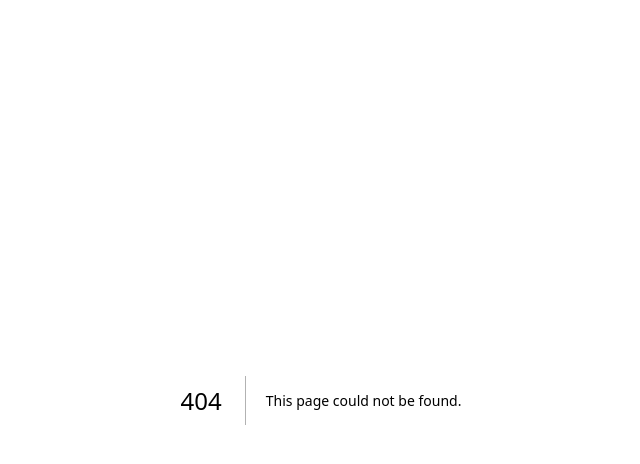
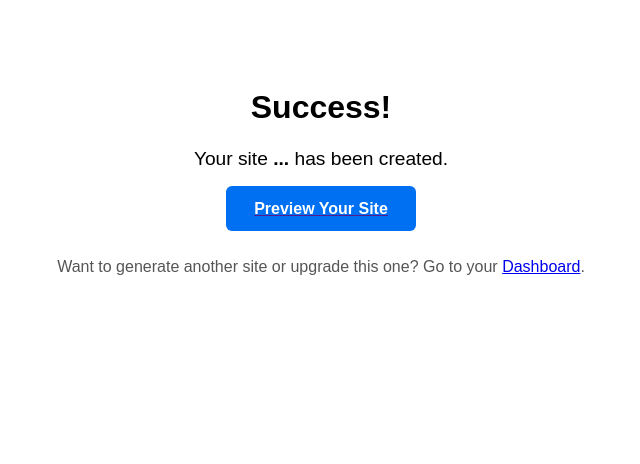
Before and after one commit to GlobalBlockInc/AIOS-frontend, a Next.js app: page /solostack/success in a window 1280 px wide. Before the commit this address had no page. Shown: the top 464 px of the page, without its empty margins (319-959 px from the left). Built offline with nearby package versions, Linux system fonts and the light colour scheme.

Commit message:
Create success.jsx

```diff
--- /dev/null
+++ b/pages/solostack/success.jsx
@@ -0,0 +1,44 @@
+import { useRouter } from "next/router";
+import Link from "next/link";
+import { useEffect, useState } from "react";
+
+export default function SiteSuccessPage() {
+  const router = useRouter();
+  const { name, slug } = router.query;
+  const [siteUrl, setSiteUrl] = useState("");
+
+  useEffect(() => {
+    if (slug) {
+      setSiteUrl(`/preview/${slug}`);
+    }
+  }, [slug]);
+
+  return (
+    <div style={{ padding: "60px 20px", maxWidth: "800px", margin: "auto", fontFamily: "sans-serif", textAlign: "center" }}>
+      <h1>Success!</h1>
+      <p style={{ fontSize: "1.2em" }}>
+        Your site <strong>{name || "..."}</strong> has been created.
+      </p>
+
+      <div style={{ marginTop: "30px" }}>
+        <Link href={siteUrl}>
+          <a style={btnStyle}>Preview Your Site</a>
+        </Link>
+      </div>
+
+      <p style={{ marginTop: "40px", color: "#555" }}>
+        Want to generate another site or upgrade this one? Go to your <Link href="/dashboard">Dashboard</Link>.
+      </p>
+    </div>
+  );
+}
+
+const btnStyle = {
+  padding: "14px 28px",
+  backgroundColor: "#0070f3",
+  color: "#fff",
+  borderRadius: "6px",
+  textDecoration: "none",
+  fontWeight: "bold",
+  fontSize: "1em"
+};
```
